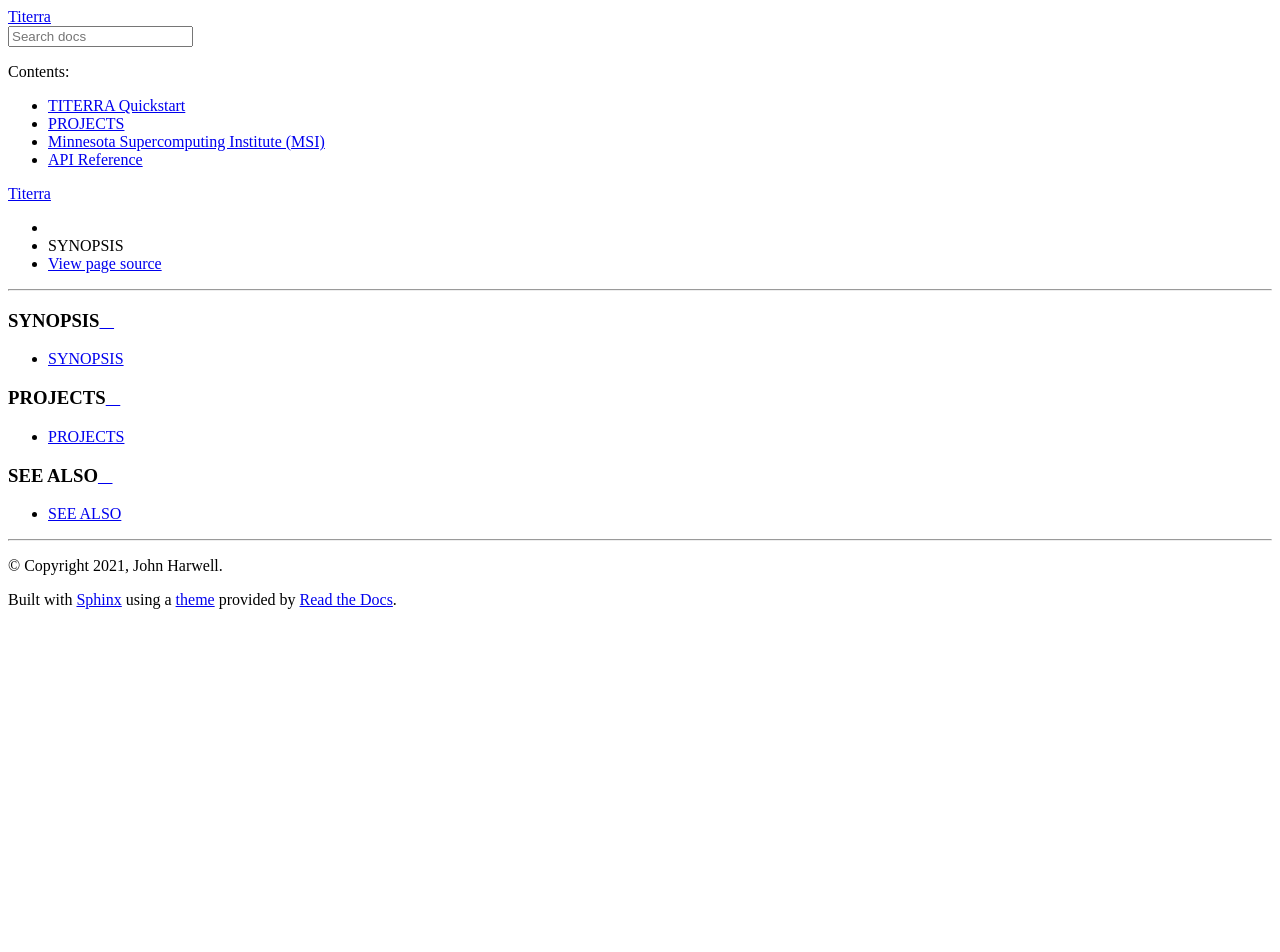
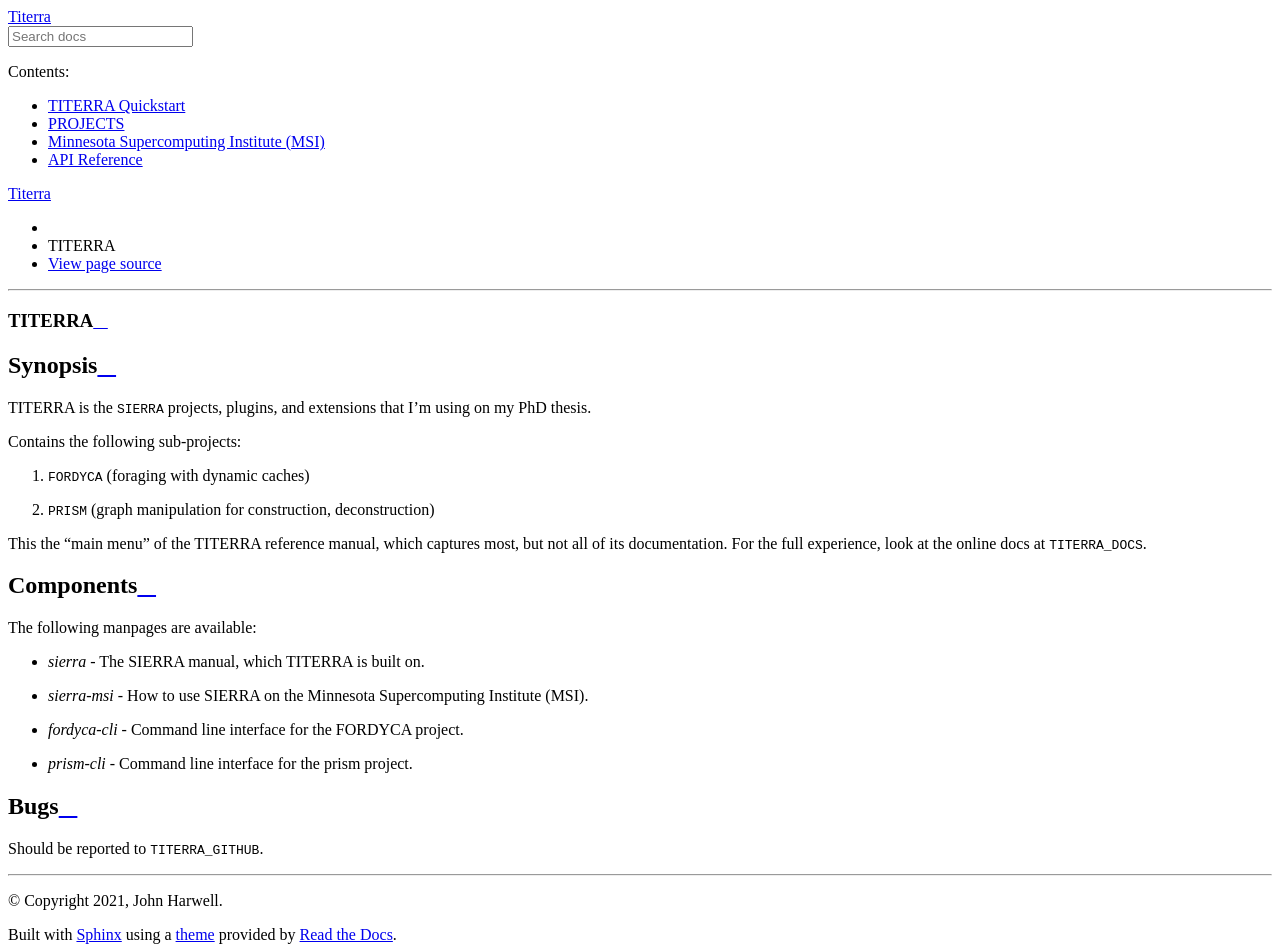
Before and after one commit to jharwell/titerra, a Sphinx documentation site: the page built from docs/man/titerra.rst, in a window 1280 px wide. Built offline with Sphinx 7.4.7 and the Read the Docs theme 2.0.0, drawn with Linux system fonts in a browser that asks for light colours; pages that are not in the unit, such as notebooks, are missing from menus; cross-references to code outside the pages are shown as plain code; before the commit the page ends 900 px from its top, so only the background shows below that.

```diff
--- a/docs/man/prism-cli.rst
+++ b/docs/man/prism-cli.rst
@@ -9,13 +9,3 @@ PRISM
    /src/projects/prism-synopsis.rst
    /src/projects/prism-bc.rst
    /src/projects/prism-cli.rst
-
-
-########
-SEE ALSO
-########
-
-.. toctree::
-   :maxdepth: 1
-
-   /man/seealso.rst
--- a/docs/man/seealso.rst
+++ /dev/null
@@ -1,5 +0,0 @@
-########
-SEE ALSO
-########
-
-:manpage:`prism-cli(1)`, :manpage:`fordyca-cli(1)`
--- a/docs/man/titerra.rst
+++ b/docs/man/titerra.rst
@@ -1,26 +1,39 @@
-########
-SYNOPSIS
-########
+=======
+TITERRA
+=======
 
-.. toctree::
-   :maxdepth: 1
+Synopsis
+========
 
-   /src/synopsis.rst
+TITERRA is the :xref:`SIERRA` projects, plugins, and extensions that I'm using
+on my PhD thesis.
 
-########
-PROJECTS
-########
+Contains the following sub-projects:
 
-.. toctree::
-   :maxdepth: 1
+1. :xref:`FORDYCA` (foraging with dynamic caches)
+2. :xref:`PRISM` (graph manipulation for construction, deconstruction)
 
-   /src/projects/index.rst
+This the "main menu" of the TITERRA reference manual, which captures most, but
+not all of its documentation. For the full experience, look at the online docs
+at :xref:`TITERRA_DOCS`.
 
-########
-SEE ALSO
-########
 
-.. toctree::
-   :maxdepth: 1
+Components
+==========
 
-   /man/seealso.rst
+The following manpages are available:
+
+- :manpage:`sierra` - The SIERRA manual, which TITERRA is built on.
+
+- :manpage:`sierra-msi` - How to use SIERRA on the Minnesota Supercomputing
+  Institute (MSI).
+
+- :manpage:`fordyca-cli` - Command line interface for the FORDYCA project.
+
+- :manpage:`prism-cli` - Command line interface for the prism project.
+
+
+Bugs
+====
+
+Should be reported to :xref:`TITERRA_GITHUB`.
--- a/docs/src/msi/runtime.rst
+++ b/docs/src/msi/runtime.rst
@@ -23,11 +23,11 @@ Workflow
    script in the SIERRA repo for your experiment/batch experiment, and modify as
    needed:
 
-   Slurm parameters you **DO** need to change:
+   SLURM parameters you **DO** need to change:
 
      - The email (I don't want to get emails about **YOUR** jobs).
 
-   Slurm parameters you **MIGHT** need to change:
+   SLURM parameters you **MIGHT** need to change:
 
      - The number of requested nodes.
 
--- /dev/null
+++ b/turtlebots.txt
@@ -0,0 +1 @@
+1/10.0.0.208
```
Also changed, not shown: README.md (+1 -1 lines), docs/src/msi/setup.rst (+6 -18 lines), setup.py (+13 -1 lines), titerra/version.py (added, +23 -0 lines), 5 other files.
